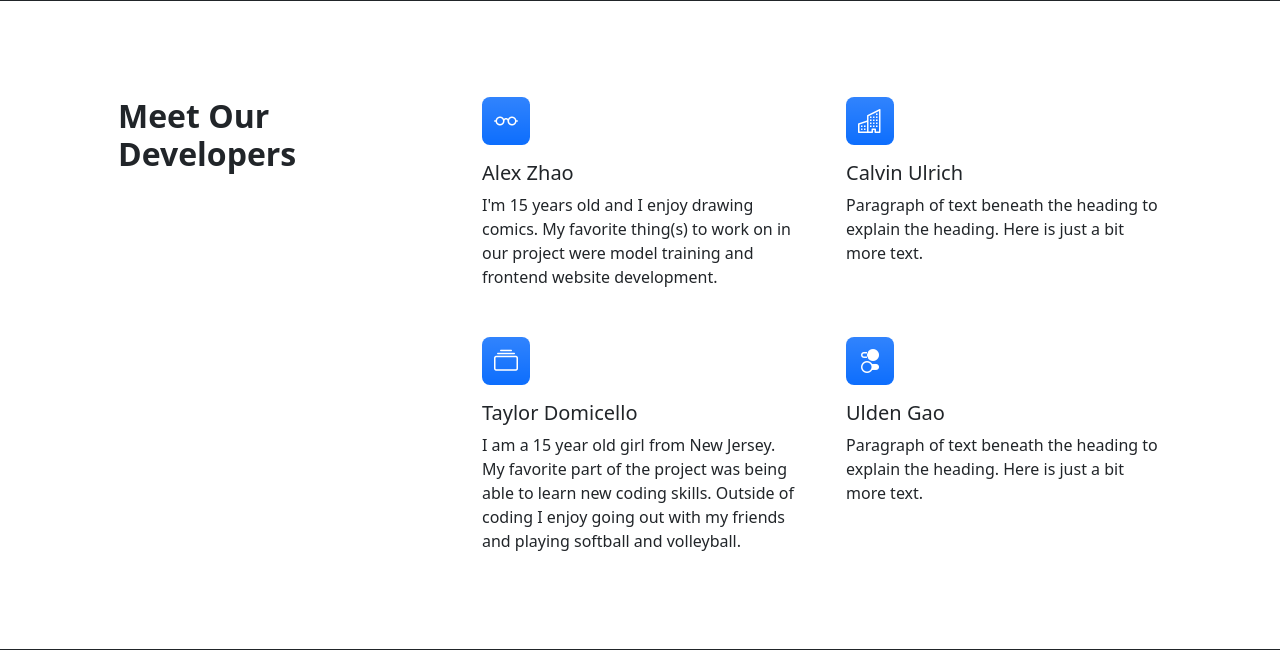
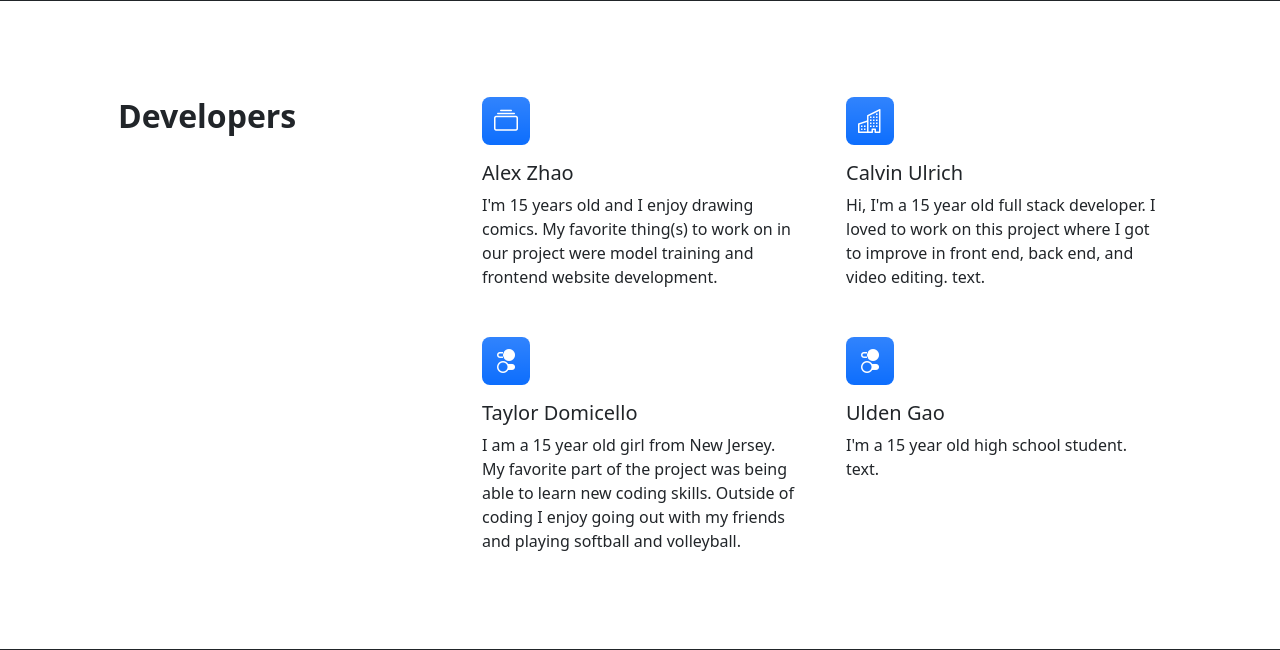
Before and after one commit to satwikapaul6/braille, a Flask app: page /about.html in a window 1280 px wide. Shown: the part 659-1309 px from the top of the page. Run offline with Flask 2, Linux system fonts and the light colour scheme; some libraries are stand-ins or nearby versions.

Commit message:
Update about.html

```diff
--- a/templates/about.html
+++ b/templates/about.html
@@ -85,12 +85,12 @@
       <div class="container px-5 my-5">
         <div class="row gx-5">
           <div class="col-lg-4 mb-5 mb-lg-0">
-            <h2 class="fw-bolder mb-0">Meet Our Developers</h2>
+            <h2 class="fw-bolder mb-0">Developers</h2>
           </div>
           <div class="col-lg-8">
             <div class="row gx-5 row-cols-1 row-cols-md-2">
               <div class="col mb-5 h-100">
-                <div class="feature bg-primary bg-gradient text-white rounded-3 mb-3"><i class="bi bi-eyeglasses"></i>
+                <div class="feature bg-primary bg-gradient text-white rounded-3 mb-3"><i class="bi bi-collection"></i>
                 </div>
                 <h2 class="h5">Alex Zhao</h2>
                 <p class="mb-0"> I'm 15 years old and I enjoy drawing comics. My favorite thing(s) to work on in our project were model training and frontend website development.
@@ -100,21 +100,20 @@
                 <div class="feature bg-primary bg-gradient text-white rounded-3 mb-3"><i class="bi bi-building"></i>
                 </div>
                 <h2 class="h5">Calvin Ulrich</h2>
-                <p class="mb-0">Paragraph of text beneath the heading to explain the heading. Here is just a bit more
+                <p class="mb-0">Hi, I'm a 15 year old full stack developer. I loved to work on this project where I got to improve in front end, back end, and video editing.
                   text.</p>
               </div>
               <div class="col mb-5 mb-md-0 h-100">
-                <div class="feature bg-primary bg-gradient text-white rounded-3 mb-3"><i class="bi bi-collection"></i>
+                <div class="feature bg-primary bg-gradient text-white rounded-3 mb-3"><i class="bi bi-toggles2"></i>
                 </div>
                 <h2 class="h5">Taylor Domicello</h2>
                 <p class="mb-0">I am a 15 year old girl from New Jersey.  My favorite part of the project was being able to learn new coding skills.  Outside of coding I enjoy going out with my friends and playing softball and volleyball.
-
               </div>
               <div class="col h-100">
                 <div class="feature bg-primary bg-gradient text-white rounded-3 mb-3"><i class="bi bi-toggles2"></i>
                 </div>
                 <h2 class="h5">Ulden Gao</h2>
-                <p class="mb-0">Paragraph of text beneath the heading to explain the heading. Here is just a bit more
+                <p class="mb-0">I'm a 15 year old high school student.
                   text.</p>
               </div>
             </div>
```
